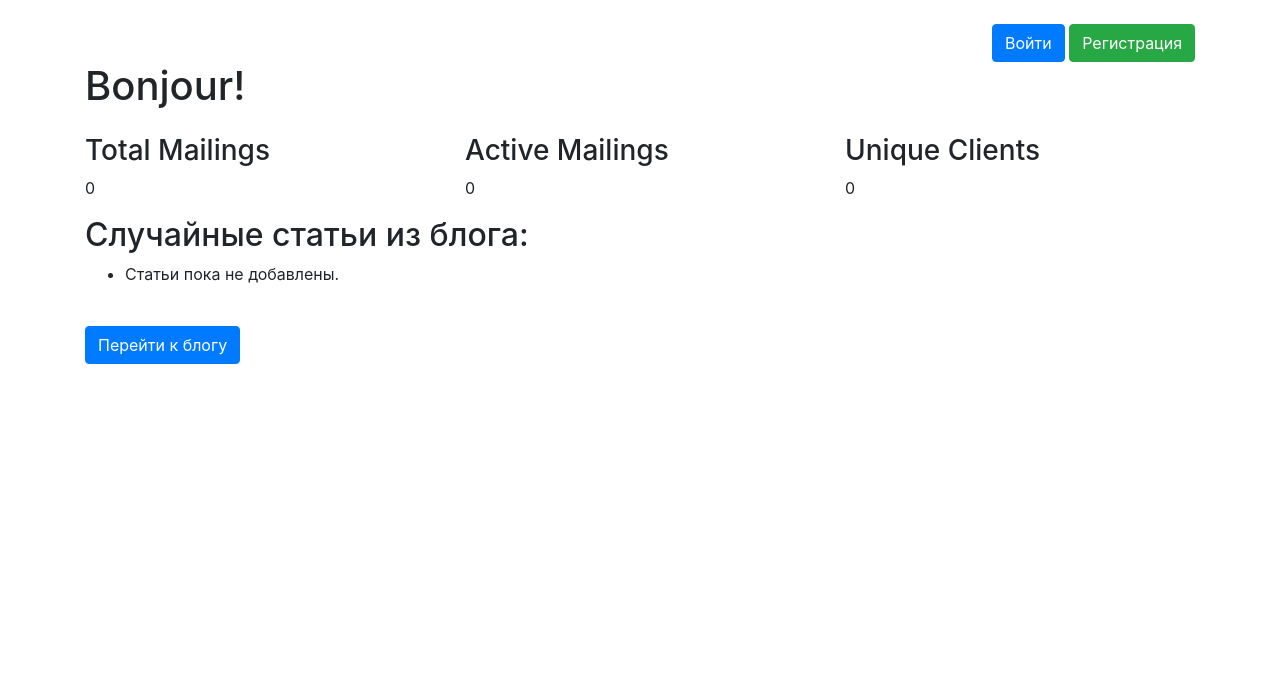
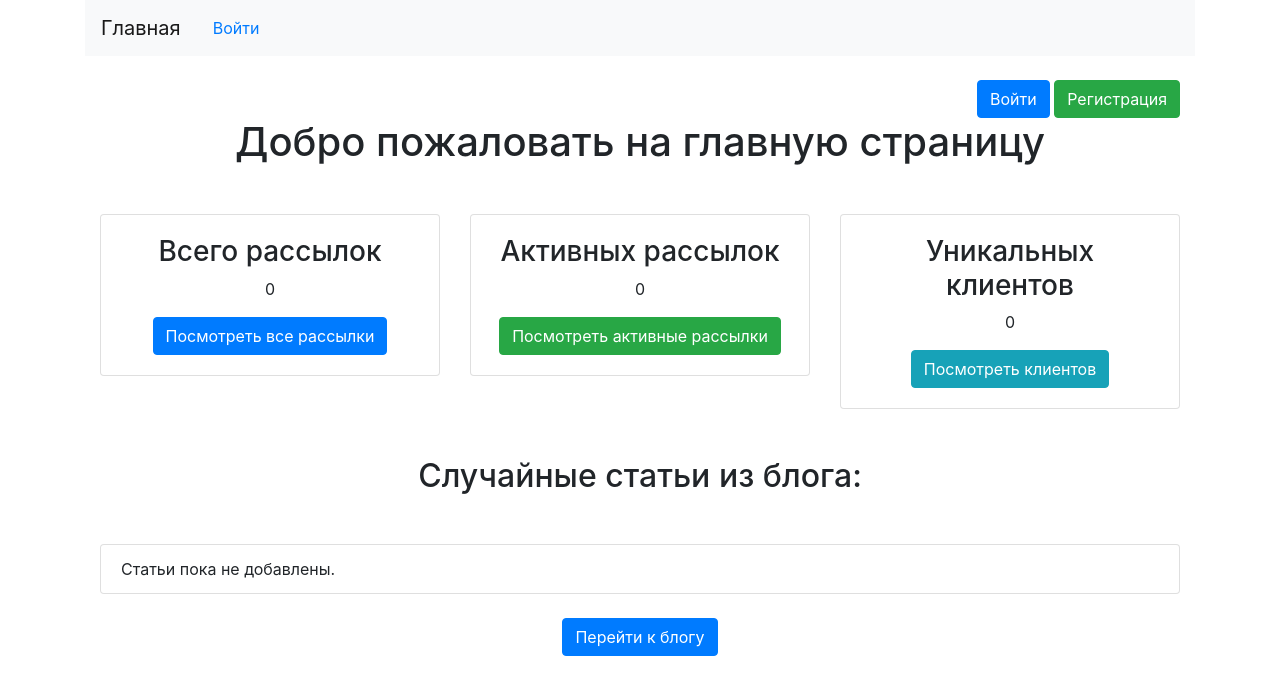
Before and after one commit to Annabse27/Kursovaya6_django, a Django app: page / in a window 1280 px wide. Shown: the top 695 px of the page. Run offline with Django 5.2, Linux system fonts and the light colour scheme; data that the repository does not hold is empty; some libraries are stand-ins or nearby versions.

Commit message:
fallback commit

```diff
--- a/django_kursovaya/config/urls.py
+++ b/django_kursovaya/config/urls.py
@@ -19,23 +19,33 @@ from django.urls import path, include
 from django.conf import settings
 from django.conf.urls.static import static
 from core import views as core_views  # Импорт представления home
-from core.views import client_dashboard, manager_dashboard, admin_dashboard, profile
+from core.views import (client_dashboard, manager_dashboard,
+                        admin_dashboard, profile, mailing_list,
+                        active_mailings, client_list)
 
+
+from django.urls import path
+from core import views as core_views  # Импорт представления home
 
 urlpatterns = [
     path('admin/', admin.site.urls),
     path('users/', include('users.urls')),
-    path('mailings/', include('mailings.urls')),
-    path('blog/', include('blog.urls')),
-    path('api/', include('mailings.urls')),  # Подключаем API
-    path('accounts/', include('allauth.urls')),  # Allauth URL
-    path('', core_views.home, name='home'),  # Маршрут для главной страницы
-    path('manager/', manager_dashboard, name='manager_dashboard'),
-    path('client_dashboard/', client_dashboard, name='client_dashboard'),
-    path('admin_dashboard/', admin_dashboard, name='admin_dashboard'),
-    path('profile/', profile, name='profile'),
-    path('blog/', include('blog.urls')),
+    path('mailings/', core_views.mailing_list, name='mailing-list'),  # Список всех рассылок
+    path('mailings/active/', core_views.active_mailings, name='active-mailings'),  # Активные рассылки
+    path('clients/', core_views.client_list, name='client-list'),  # Список клиентов
+    path('blog/', include('blog.urls')),  # Подключение блога
+    path('accounts/', include('allauth.urls')),  # Авторизация через allauth
+    path('', core_views.home, name='home'),  # Главная страница
+    path('manager/', core_views.manager_dashboard, name='manager_dashboard'),
+    path('client_dashboard/', core_views.client_dashboard, name='client_dashboard'),
+    path('admin_dashboard/', core_views.admin_dashboard, name='admin_dashboard'),
+    path('profile/', core_views.profile, name='profile'),
+    path('mailings/create/', core_views.create_mailing, name='mailing-create'),  # Создание рассылки
+    path('mailings/<int:mailing_id>/edit/', core_views.edit_mailing, name='mailing-edit'),  # Редактирование рассылки
+    path('mailings/<int:mailing_id>/delete/', core_views.delete_mailing, name='mailing-delete'),  # Удаление рассылки
+
 ]
+
 
 if settings.DEBUG:
     urlpatterns += static(settings.MEDIA_URL, document_root=settings.MEDIA_ROOT)
--- a/django_kursovaya/core/views.py
+++ b/django_kursovaya/core/views.py
@@ -1,5 +1,3 @@
-from django.conf import settings
-import os
 from django.shortcuts import render, get_object_or_404, redirect
 from django.contrib.auth.decorators import login_required, user_passes_test, permission_required
 from mailings.models import Mailing, Attempt, Client
@@ -14,36 +12,36 @@ logger = logging.getLogger(__name__)
 
 # Представления для домашней страницы
 def home(request):
+    # Проверяем, состоит ли пользователь в группах
+    is_admin = request.user.groups.filter(name='Admin').exists()
+    is_manager = request.user.groups.filter(name='Manager').exists()
+    is_client = request.user.groups.filter(name='Client').exists()
+
     # Проверка кэша для общего количества рассылок
     total_mailings = cache.get('total_mailings')
-    if total_mailings:
-        logger.info("Данные получены из кэша")
-    else:
-        logger.info("Данные загружены из базы и записаны в кэш")
+    if not total_mailings:
         total_mailings = Mailing.objects.count()
-        cache.set('total_mailings', total_mailings, timeout=60 * 15)  # Заменяем CACHE_TTL на конкретное значение для теста
+        cache.set('total_mailings', total_mailings, timeout=60 * 15)
 
-    # Остальная логика (получение активных рассылок и клиентов)
+    # Остальная логика
     active_mailings = Mailing.objects.filter(status='started').count()
     unique_clients = Client.objects.distinct().count()
 
-    # Получаем три случайные статьи из блога
+    # Кэширование статей блога
     random_posts = cache.get('random_posts')
-    if random_posts:
-        logger.info("Статьи блога получены из кэша")
-    else:
-        logger.info("Статьи блога загружены из базы и записаны в кэш")
+    if not random_posts:
+        random_posts = BlogPost.objects.order_by('?')[:3]
+        cache.set('random_posts', random_posts, timeout=60 * 15)
 
-    random_posts = BlogPost.objects.order_by('?')[:3]
-
-    # Передаем данные в контекст шаблона
     context = {
         'total_mailings': total_mailings,
         'active_mailings': active_mailings,
         'unique_clients': unique_clients,
         'random_posts': random_posts,
+        'is_admin': is_admin,
+        'is_manager': is_manager,
+        'is_client': is_client,
     }
-
     return render(request, 'home.html', context)
 
 
@@ -73,11 +71,13 @@ def create_mailing(request):
         form = MailingForm()
     return render(request, 'mailing_form.html', {'form': form})
 
+
 # Защита доступа к списку рассылок
 @login_required
 def mailing_list(request):
     mailings = Mailing.objects.all()
-    return render(request, 'mailing_list.html', {'mailings': mailings})
+    return render(request, 'mailings/mailing_list.html', {'mailings': mailings})
+
 
 # Ограничение доступа к редактированию рассылки (только для владельца)
 @login_required
@@ -92,6 +92,7 @@ def edit_mailing(request, mailing_id):
         form = MailingForm(instance=mailing)
     return render(request, 'mailing_form.html', {'form': form})
 
+
 # Удаление рассылки
 @login_required
 def delete_mailing(request, mailing_id):
@@ -99,11 +100,13 @@ def delete_mailing(request, mailing_id):
     mailing.delete()
     return redirect('mailing-list')
 
+
 # Просмотр отчетов по рассылкам
 @login_required
 def report_list(request):
     attempts = Attempt.objects.all()
     return render(request, 'report_list.html', {'attempts': attempts})
+
 
 # Проверка, является ли пользователь менеджером
 def is_manager(user):
@@ -114,6 +117,21 @@ def manager_dashboard(request):
     #logging.debug(f"User {user.username} is checking if they are a manager.")
     return render(request, 'manager_dashboard.html')
 
+def is_client(user):
+    return user.groups.filter(name='Client').exists()
+
 @login_required
 def client_dashboard(request):
     return render(request, 'client_dashboard.html')
+
+
+@login_required
+def active_mailings(request):
+    mailings = Mailing.objects.filter(status='started')
+    return render(request, 'mailings/active_mailings.html', {'mailings': mailings})
+
+# Вьюха для отображения списка клиентов
+@login_required
+def client_list(request):
+    clients = Client.objects.all()
+    return render(request, 'clients/client_list.html', {'clients': clients})
--- a/django_kursovaya/templates/base_generic.html
+++ b/django_kursovaya/templates/base_generic.html
@@ -3,112 +3,47 @@
 <head>
     <meta charset="UTF-8">
     <meta name="viewport" content="width=device-width, initial-scale=1.0">
-    <title>{% block title %}My Site{% endblock %}</title>
-    <style>
-        body {
-            font-family: Arial, sans-serif;
-            background-color: #f4f4f4;
-            margin: 0;
-            padding: 0;
-            display: flex;
-            flex-direction: column;
-            min-height: 100vh;
-        }
-
-        header {
-            background-color: #4CAF50;
-            color: white;
-            padding: 10px 0;
-            text-align: center;
-        }
-
-        nav ul {
-            list-style-type: none;
-            padding: 0;
-            margin: 0;
-            display: flex;
-            justify-content: center;
-            background-color: #333;
-        }
-
-        nav ul li {
-            margin: 0 10px;
-        }
-
-        nav ul li a {
-            color: white;
-            text-decoration: none;
-            padding: 10px 20px;
-            display: block;
-        }
-
-        nav ul li a:hover {
-            background-color: #575757;
-        }
-
-        main {
-            flex-grow: 1;
-            padding: 20px;
-            background-color: white;
-            margin: 20px auto;
-            width: 90%;
-            max-width: 800px;
-            box-shadow: 0 0 10px rgba(0, 0, 0, 0.1);
-        }
-
-        footer {
-            background-color: #333;
-            color: white;
-            text-align: center;
-            padding: 10px 0;
-            margin-top: auto;
-        }
-
-        .btn {
-            display: inline-block;
-            padding: 10px 20px;
-            margin: 5px;
-            background-color: #4CAF50;
-            color: white;
-            text-decoration: none;
-            border-radius: 5px;
-        }
-
-        .btn:hover {
-            background-color: #45a049;
-        }
-
-        .btn-google {
-            background-color: #dd4b39;
-        }
-
-        .btn-github {
-            background-color: #333;
-        }
-
-    </style>
+    <title>{% block title %}Моя страница{% endblock %}</title>
+    <link rel="stylesheet" href="https://stackpath.bootstrapcdn.com/bootstrap/4.3.1/css/bootstrap.min.css">
 </head>
 <body>
-    <header>
-        <h1>{% block header %}My Site{% endblock %}</h1>
-    </header>
+    <div class="container">
+        <!-- Навигация -->
+        <nav class="navbar navbar-expand-lg navbar-light bg-light">
+            <a class="navbar-brand" href="{% url 'home' %}">Главная</a>
 
-    <nav>
-        <ul>
-            <li><a href="/">Home</a></li>
-            <li><a href="/accounts/login/">Login</a></li>
-            <li><a href="/accounts/signup/">Sign Up</a></li>
-        </ul>
-    </nav>
+            <!-- Показываем ссылки только для администратора -->
+            {% if is_admin %}
+                <a class="nav-link" href="{% url 'admin_dashboard' %}">Админ панель</a>
+                <a class="nav-link" href="{% url 'mailing-create' %}">Создать рассылку</a>
+            {% endif %}
 
-    <main>
-        {% block content %}
-        <!-- Основной контент страницы -->
-        {% endblock %}
-    </main>
+            <!-- Показываем ссылки только для менеджера -->
+            {% if is_manager %}
+                <a class="nav-link" href="{% url 'manager_dashboard' %}">Менеджер панель</a>
+                <a class="nav-link" href="{% url 'mailing-list' %}">Все рассылки</a>
+            {% endif %}
 
-    <footer>
-        <p>My Site © 2024</p>
-    </footer>
+            <!-- Показываем ссылки только для клиента -->
+            {% if is_client %}
+                <a class="nav-link" href="{% url 'client_dashboard' %}">Клиент панель</a>
+                <a class="nav-link" href="{% url 'client-list' %}">Мои рассылки</a>
+            {% endif %}
+
+            <!-- Ссылки для всех авторизованных пользователей -->
+            {% if user.is_authenticated %}
+                <a class="nav-link" href="{% url 'account_logout' %}">Выйти</a>
+            {% else %}
+                <a class="nav-link" href="{% url 'account_login' %}">Войти</a>
+            {% endif %}
+        </nav>
+
+        <!-- Содержание страницы -->
+        <div>
+            {% block content %}
+            <!-- Контент страницы будет сюда вставляться -->
+            {% endblock %}
+        </div>
+    </div>
 </body>
 </html>
--- a/django_kursovaya/templates/home.html
+++ b/django_kursovaya/templates/home.html
@@ -1,14 +1,10 @@
-<!DOCTYPE html>
-<html lang="en">
-<head>
-    <meta charset="UTF-8">
-    <meta name="viewport" content="width=device-width, initial-scale=1.0">
-    <title>Главная страница</title>
-    <link rel="stylesheet" href="https://stackpath.bootstrapcdn.com/bootstrap/4.3.1/css/bootstrap.min.css">
-</head>
-<body>
-    <div class="container">
-        <!-- Блок для авторизации (вход/регистрация или выход) -->
+{% extends "base_generic.html" %}
+
+{% block title %}Главная страница{% endblock %}
+
+{% block content %}
+<div class="container mt-4">
+    <!-- Кнопки для входа/выхода -->
     <div class="auth-buttons text-right mt-4">
         {% if user.is_authenticated %}
             <a href="{% url 'account_logout' %}" class="btn btn-danger">Выйти</a>
@@ -18,39 +14,54 @@
         {% endif %}
     </div>
 
-        <!-- Приветственное сообщение -->
-        <h1>Bonjour!</h1>
+    <h1 class="text-center">Добро пожаловать на главную страницу</h1>
 
-        <!-- Статистика по рассылкам и клиентам -->
-        <div class="row mt-4">
+    <!-- Статистика рассылок и клиентов -->
+    <div class="row text-center mt-5">
         <div class="col-md-4">
-                <h3>Total Mailings</h3>
+            <div class="card">
+                <div class="card-body">
+                    <h3>Всего рассылок</h3>
                     <p>{{ total_mailings }}</p>
+                    <a href="{% url 'mailing-list' %}" class="btn btn-primary">Посмотреть все рассылки</a>
+                </div>
+            </div>
         </div>
         <div class="col-md-4">
-                <h3>Active Mailings</h3>
+            <div class="card">
+                <div class="card-body">
+                    <h3>Активных рассылок</h3>
                     <p>{{ active_mailings }}</p>
+                    <a href="{% url 'active-mailings' %}" class="btn btn-success">Посмотреть активные рассылки</a>
+                </div>
+            </div>
         </div>
         <div class="col-md-4">
-                <h3>Unique Clients</h3>
+            <div class="card">
+                <div class="card-body">
+                    <h3>Уникальных клиентов</h3>
                     <p>{{ unique_clients }}</p>
+                    <a href="{% url 'client-list' %}" class="btn btn-info">Посмотреть клиентов</a>
+                </div>
+            </div>
         </div>
     </div>
 
-        <!-- Блок случайных статей из блога -->
-        <h2>Случайные статьи из блога:</h2>
-        <ul>
+    <!-- Раздел случайных статей блога -->
+    <h2 class="text-center my-5">Случайные статьи из блога:</h2>
+    <ul class="list-group">
         {% for post in random_posts %}
-                <li>
+            <li class="list-group-item">
                 <a href="{% url 'blog_detail' post.id %}">{{ post.title }}</a> - {{ post.published_date }}
             </li>
         {% empty %}
-                <li>Статьи пока не добавлены.</li>
+            <li class="list-group-item">Статьи пока не добавлены.</li>
         {% endfor %}
     </ul>
 
-        <!-- Кнопка для перехода на страницу со всеми статьями блога -->
-        <a href="{% url 'blog_list' %}" class="btn btn-primary mt-4">Перейти к блогу</a>
+    <!-- Кнопка для перехода на страницу блога -->
+    <div class="text-center mt-4">
+        <a href="{% url 'blog_list' %}" class="btn btn-primary">Перейти к блогу</a>
     </div>
-</body>
-</html>
+</div>
+{% endblock %}
```
Also changed, not shown: django_kursovaya/templates/clients/client_list.html (added, +30 -0 lines), django_kursovaya/templates/mailing_list.html (deleted, +0 -32 lines), django_kursovaya/templates/mailings/active_mailings.html (added, +35 -0 lines), django_kursovaya/templates/mailings/mailing_list.html (added, +44 -0 lines). Lines whose indentation alone changed are shown as unchanged.
